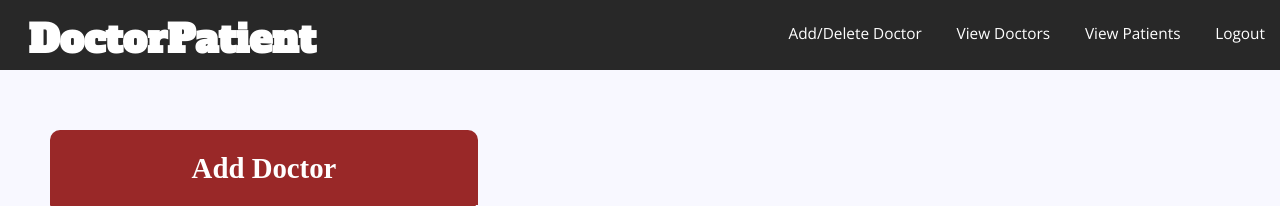
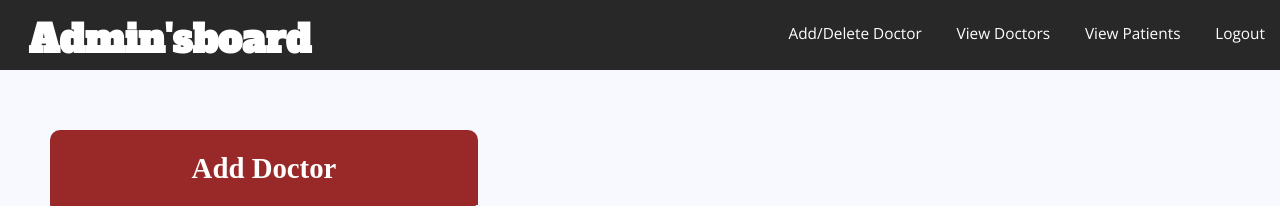
Before and after one commit to PETR0NAPY/DoctorPatient, a PHP site: page /index3.php in a window 1280 px wide; the page is wider, and only the part inside the window is pictured. Shown: the top 206 px of that part. Run offline with PHP 8.4, Linux system fonts and the light colour scheme; data that the repository does not hold is empty.

Commit message:
Admin Correction and staffs

```diff
--- a/index3.php
+++ b/index3.php
@@ -9,7 +9,7 @@
 </head>
 
 <header>
-	<h1>Doctor<span>Patient</span></h1>
+	<h1>Admin's<span>board</span></h1>
 		<nav>
 		<ul>
 			<li><a href="index3.php">Add/Delete Doctor</a></li>
@@ -71,8 +71,8 @@
 	</div>
 </form>
 
-	<div class="headerAD">
-	<h2>Delete Doctor</h2>
+<div class="headerAD">
+<h2>Delete Doctor</h2>
 </div>
 <form method="post" action="index3.php" class="delete">
 
@@ -83,7 +83,7 @@
 
 	<div class="input-groupA">
 		<button type="submit" name="Delete" class="btnA">Delete</button>
-	</div>
+</div>
 
 </form>
 
--- a/viewdoctor.php
+++ b/viewdoctor.php
@@ -9,7 +9,7 @@
 </head>
 
 <header>
-	<h1>Doctor<span>Patient</span></h1>
+	<h1>Admin's<span>board</span></h1>
 		<nav>
 
 		<ul>
--- a/viewpatients.php
+++ b/viewpatients.php
@@ -9,7 +9,7 @@
 </head>
 
 <header>
-	<h1>Doctor<span>Patient</span></h1>
+	<h1>Admin's<span>board</span></h1>
 		<nav>
 
 		<ul>
```
